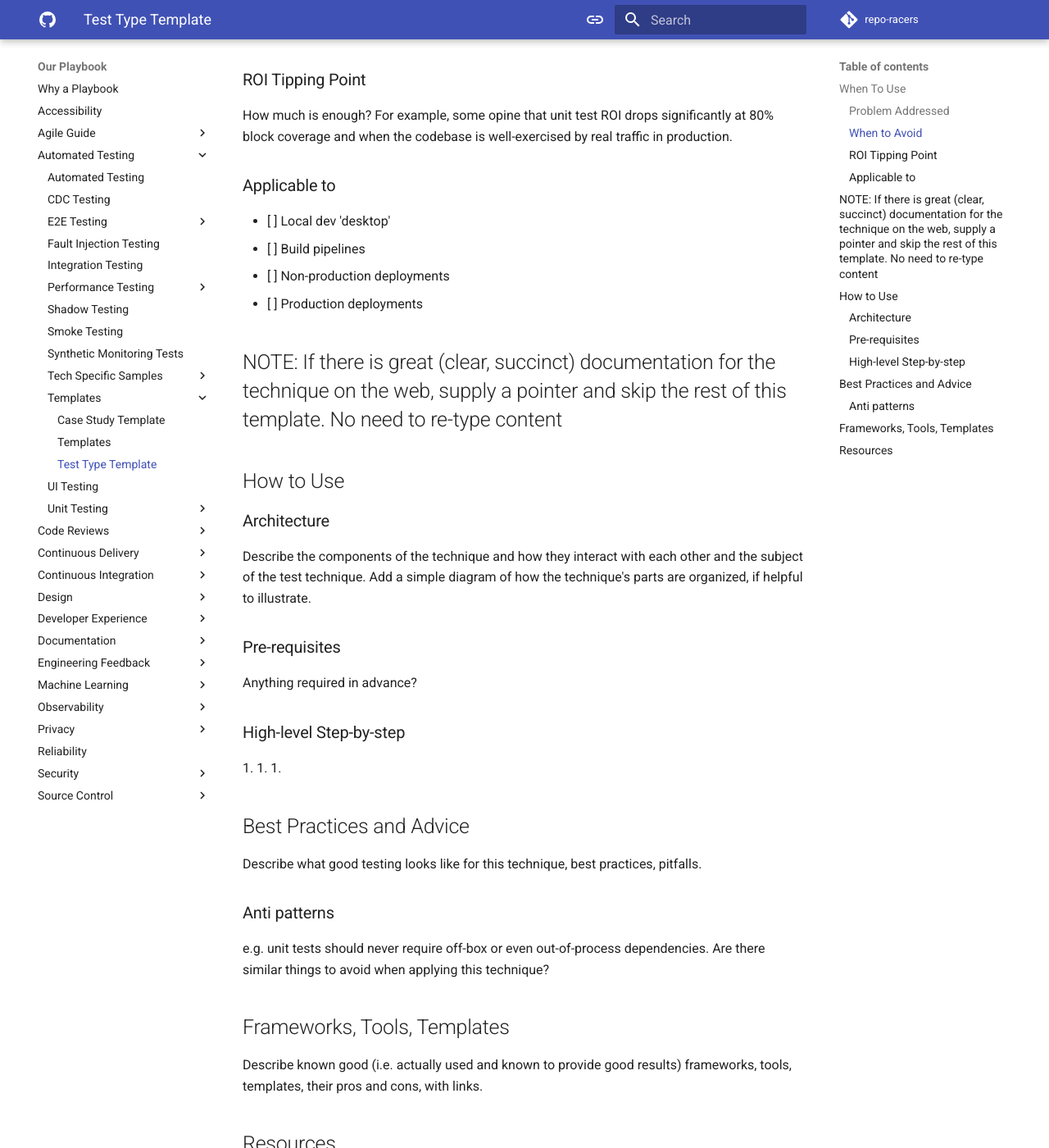
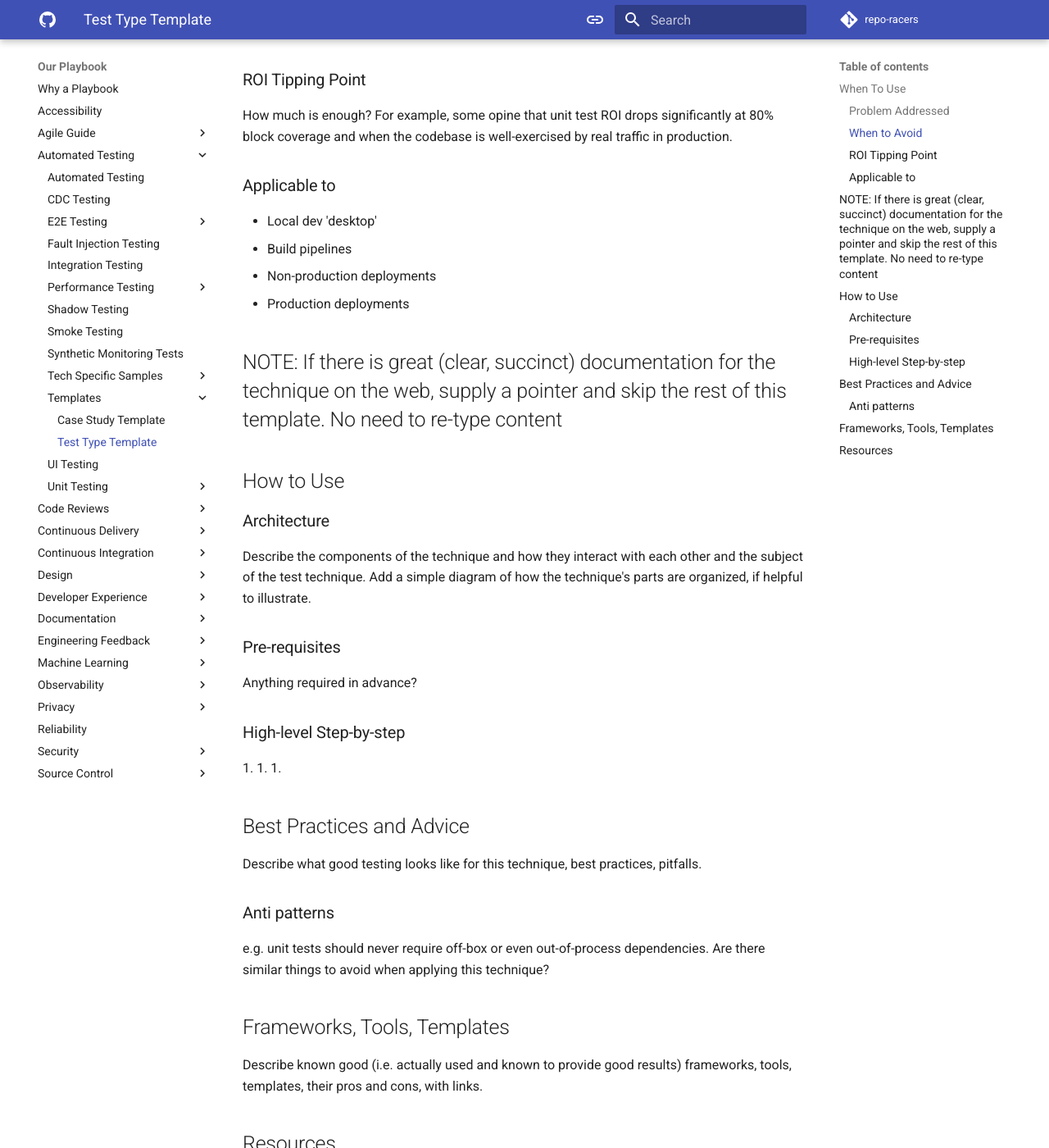
Before and after one commit to repo-racers/repo-racers, an MkDocs documentation site: the page built from docs/playbook/automated_testing/templates/test_type_template.md, in a window 1280 px wide and 1400 px high, scrolled down 495 px. Shown: the whole window at 82% size. Built offline with MkDocs 1.6.1 and Material for MkDocs 9.7.7, drawn with Linux system fonts in a browser that asks for light colours; comment, search, counter and statistics services are not loaded; some of the changed text lies outside the part shown.

Commit message:
add code block styling

```diff
--- a/docs/playbook/automated_testing/templates/test_type_template.md
+++ b/docs/playbook/automated_testing/templates/test_type_template.md
@@ -18,10 +18,10 @@
 
 ### Applicable to
 
-- [ ] Local dev 'desktop'
-- [ ] Build pipelines
-- [ ] Non-production deployments
-- [ ] Production deployments
+- Local dev 'desktop'
+- Build pipelines
+- Non-production deployments
+- Production deployments
 
 ## NOTE: If there is great (clear, succinct) documentation for the technique on the web, supply a pointer and skip the rest of this template.  No need to re-type content
 
--- a/mkdocs.yml
+++ b/mkdocs.yml
@@ -54,6 +54,15 @@
       prompt_literal_start:
         - "$"
 
+markdown_extensions:
+  - pymdownx.highlight:
+      anchor_linenums: true
+      line_spans: __span
+      pygments_lang_class: true
+  - pymdownx.inlinehilite
+  - pymdownx.snippets
+  - pymdownx.superfences
+
 # Page tree
 nav:
   - Home: index.md
@@ -92,7 +101,6 @@
               - Recipes:
                   - 'Gauge Framework': 'playbook/automated_testing/e2e_testing/recipes/gauge_framework.md'
                   - 'Postman Testing': 'playbook/automated_testing/e2e_testing/recipes/postman_testing.md'
-                  - 'Recipes': 'playbook/automated_testing/e2e_testing/recipes/recipes.md'
           - 'Fault Injection Testing': 'playbook/automated_testing/fault_injection_testing/fault_injection_testing.md'
           - 'Integration Testing': 'playbook/automated_testing/integration_testing/integration_testing.md'
           - Performance Testing:
@@ -103,21 +111,19 @@
           - 'Smoke Testing': 'playbook/automated_testing/smoke_testing/smoke_testing.md'
           - 'Synthetic Monitoring Tests': 'playbook/automated_testing/synthetic_monitoring_tests/synthetic_monitoring_tests.md'
           - Tech Specific Samples:
-              - 'Tech Specific Samples': 'playbook/automated_testing/tech_specific_samples/tech_specific_samples.md'
               - 'Azdo Container Dev Test Release': 'playbook/automated_testing/tech_specific_samples/azdo_container_dev_test_release/azdo_container_dev_test_release.md'
               - 'Blobstorage Unit Tests': 'playbook/automated_testing/tech_specific_samples/blobstorage_unit_tests/blobstorage_unit_tests.md'
           - Templates:
               - 'Case Study Template': 'playbook/automated_testing/templates/case_study_template.md'
-              - 'Templates': 'playbook/automated_testing/templates/templates.md'
               - 'Test Type Template': 'playbook/automated_testing/templates/test_type_template.md'
           - 'UI Testing': 'playbook/automated_testing/ui_testing/ui_testing.md'
           - Unit Testing:
+              - 'Why Unit Tests': 'playbook/automated_testing/unit_testing/why_unit_tests.md'
               - 'Authoring Example': 'playbook/automated_testing/unit_testing/authoring_example.md'
               - 'Custom Connector': 'playbook/automated_testing/unit_testing/custom_connector.md'
               - 'Mocking': 'playbook/automated_testing/unit_testing/mocking.md'
               - 'TDD Example': 'playbook/automated_testing/unit_testing/tdd_example.md'
               - 'Unit Testing': 'playbook/automated_testing/unit_testing/unit_testing.md'
-              - 'Why Unit Tests': 'playbook/automated_testing/unit_testing/why_unit_tests.md'
       - Code Reviews:
           - 'Code Reviews': 'playbook/code_reviews/code_reviews.md'
           - 'FAQ': 'playbook/code_reviews/faq.md'
```
Also changed, not shown: docs/playbook/automated_testing/e2e_testing/recipes/postman_testing.md (+4 -4 lines), docs/playbook/automated_testing/e2e_testing/recipes/recipes.md (deleted, +0 -4 lines), docs/playbook/automated_testing/tech_specific_samples/tech_specific_samples.md (deleted, +0 -4 lines), docs/playbook/automated_testing/templates/templates.md (deleted, +0 -4 lines).
